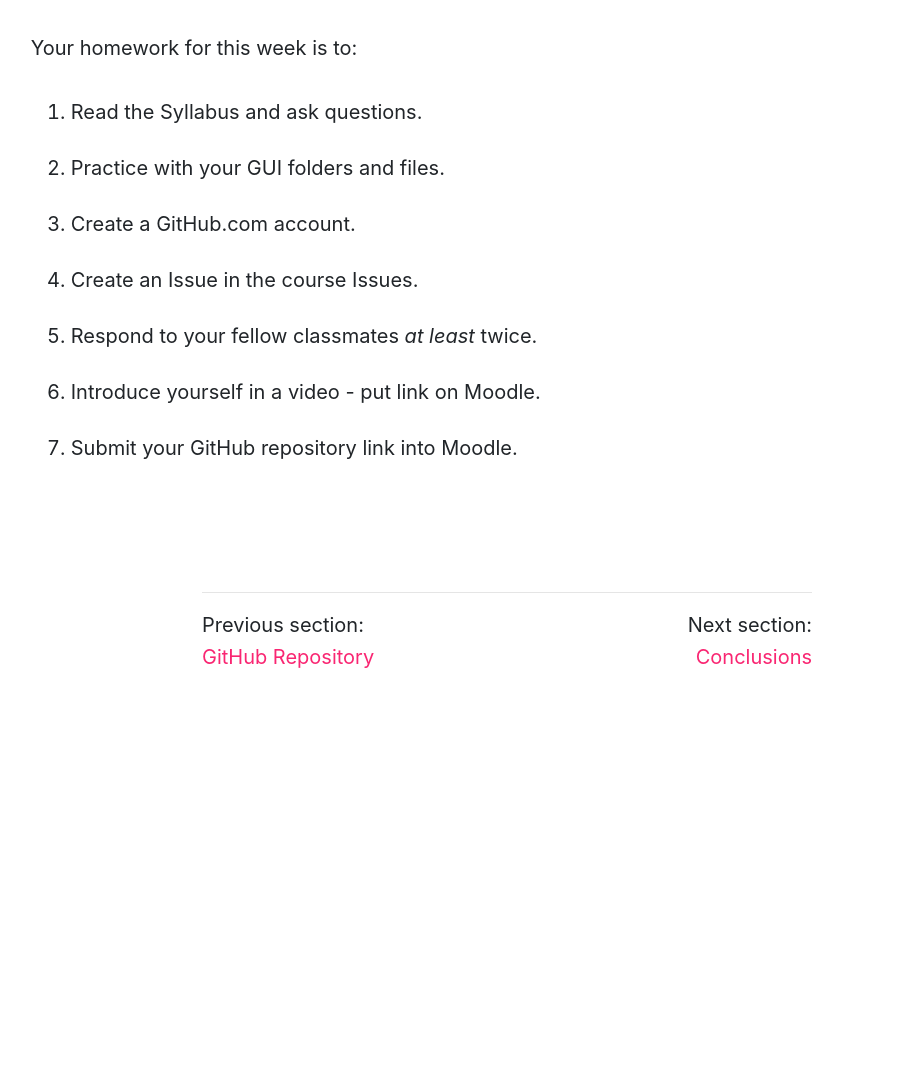
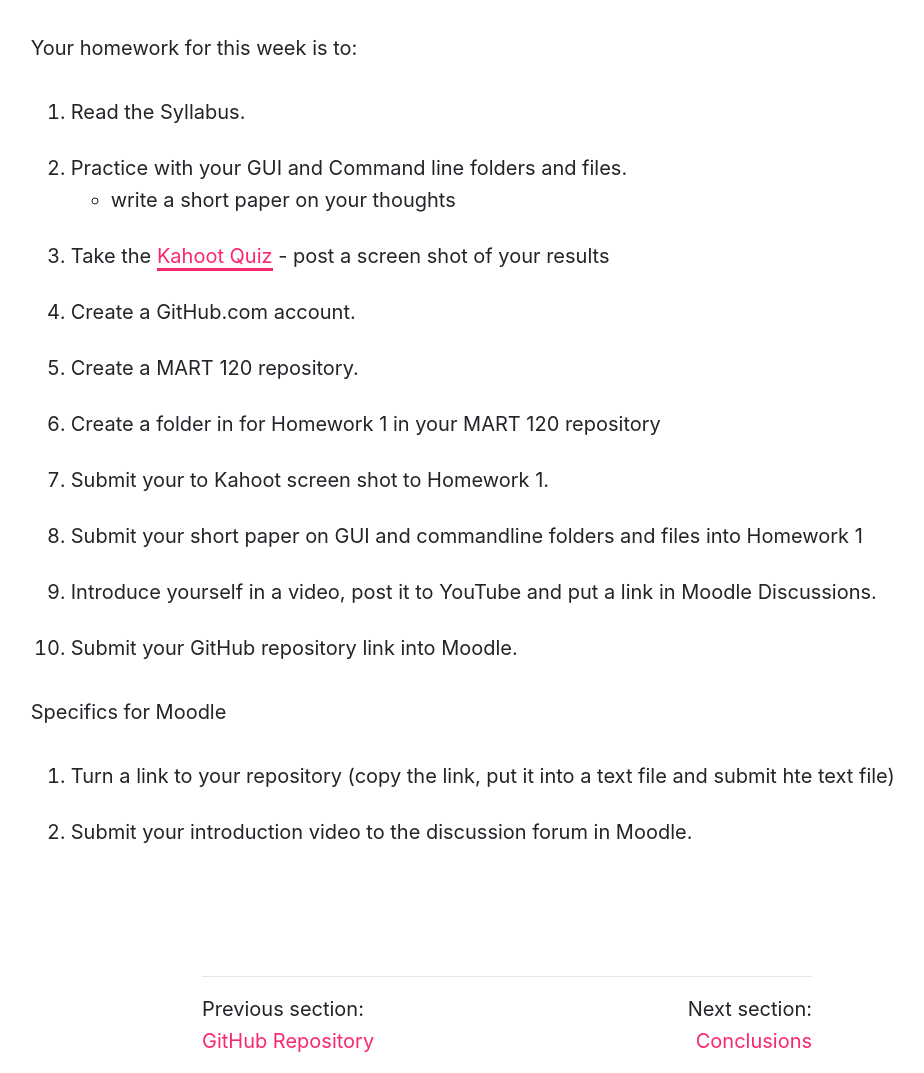
Before and after one commit to Montana-Media-Arts/120_CreativeCoding1-Fall2020, a Jekyll site: the page built from modules/week-1/_posts/2017-01-09-homework.md, in a window 1280 px wide and 1400 px high, scrolled down 790 px. Shown: the part 327-1400 px from the top of the window, without its empty margins (133-1057 px from the left). Built offline with Jekyll 4.4.1, drawn with Linux system fonts in a browser that asks for light colours; nearby versions of some CDN libraries; before the commit the page ends 1806 px from its top, so only the background shows below that.

Commit message:
updated homework

```diff
--- a/modules/week-1/_posts/2017-01-09-homework.md
+++ b/modules/week-1/_posts/2017-01-09-homework.md
@@ -5,14 +5,24 @@ module: 1
 
 # Week 1 Homework
 
+<!-- rebuild video -->
 <div class="embed-responsive embed-responsive-16by9"><iframe class="embed-responsive-item" src="https://www.youtube.com/embed/2wk_EHOLIkA" frameborder="0" allowfullscreen></iframe></div>
 
 Your homework for this week is to:
 
-1. Read the Syllabus and ask questions.
-2. Practice with your GUI folders and files.
-3. Create a GitHub.com account.
-4. Create an Issue in the course Issues.
-5. Respond to your fellow classmates _at least_ twice.
-6. Introduce yourself in a video - put link on Moodle.
-7. Submit your GitHub repository link into Moodle.
+1. Read the Syllabus.
+2. Practice with your GUI and Command line folders and files.
+    - write a short paper on your thoughts
+3. Take the [Kahoot Quiz](https://create.kahoot.it/share/mart-120-week-1/04b11f79-4372-47a8-96f3-36270a12e1c5) - post a screen shot of your results
+4. Create a GitHub.com account.
+5. Create a MART 120 repository.
+6. Create a folder in for Homework 1 in your MART 120 repository
+7. Submit your to Kahoot screen shot to Homework 1.
+8. Submit your short paper on GUI and commandline folders and files into Homework 1
+9. Introduce yourself in a video, post it to YouTube and put a link in Moodle Discussions.
+10. Submit your GitHub repository link into Moodle.
+
+Specifics for Moodle
+
+1. Turn a link to your repository (copy the link, put it into a text file and submit hte text file)
+2. Submit your introduction video to the discussion forum in Moodle.
```
